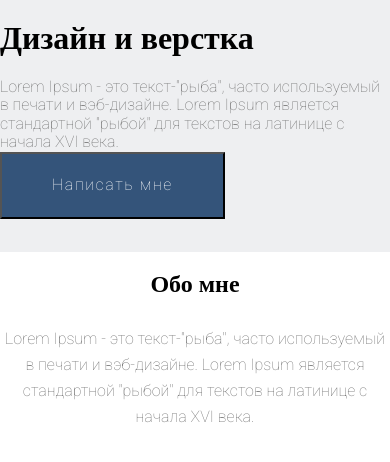
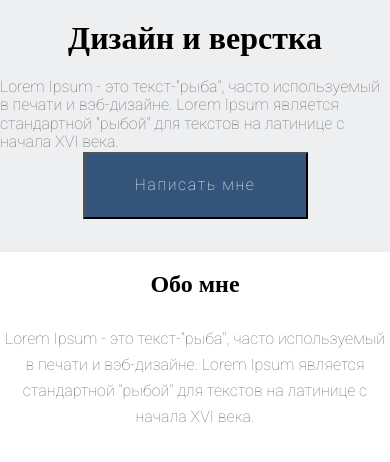
Before and after one commit to JBatsyus/maket, a plain HTML site: page saytik_2/saytik.html in a window 390 px wide. Shown: the part 508-970 px from the top of the page. Drawn offline with Linux system fonts and the light colour scheme.

Commit message:
коррекция_медиазапроса

```diff
--- a/saytik_2/assets/styles/stylesaytik.css
+++ b/saytik_2/assets/styles/stylesaytik.css
@@ -179,7 +179,7 @@ main {
 
 }
 
-@media (max-width:757px) {
+@media (max-width:599px) {
 
 
     .foot {
@@ -196,7 +196,7 @@ main {
         height: 80vh;
         grid-template-columns: 1fr;
         grid-template-rows: repeat(5, 1fr);
-        justify-items: start;
+        justify-items: center;
         align-items: center
     }
 
```
